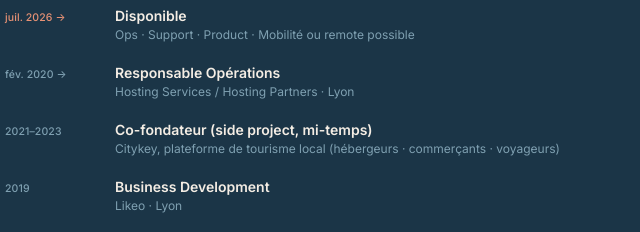
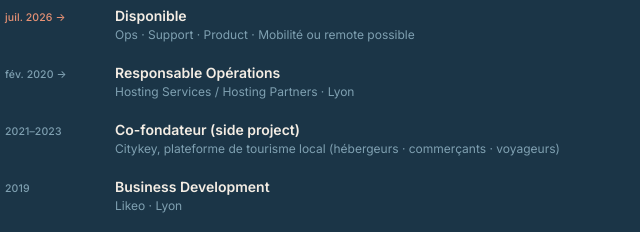
Before and after one commit to wbntn/portfolio, a plain HTML site: page about.html in a window 1280 px wide. Shown: the part 2360-2592 px from the top of the page, 173-813 px from the left. Drawn offline with Linux system fonts and the light colour scheme; a script that the page names is missing.

Commit message:
Simplifie la precision Citykey en side project

```diff
--- a/about.html
+++ b/about.html
@@ -178,7 +178,7 @@
             <div class="tl-item">
               <span class="tl-date">2021–2023</span>
               <div>
-                <span class="tl-role">Co-fondateur (side project, mi-temps)</span>
+                <span class="tl-role">Co-fondateur (side project)</span>
                 <span class="tl-org">Citykey, plateforme de tourisme local (hébergeurs · commerçants · voyageurs)</span>
               </div>
             </div>
```
